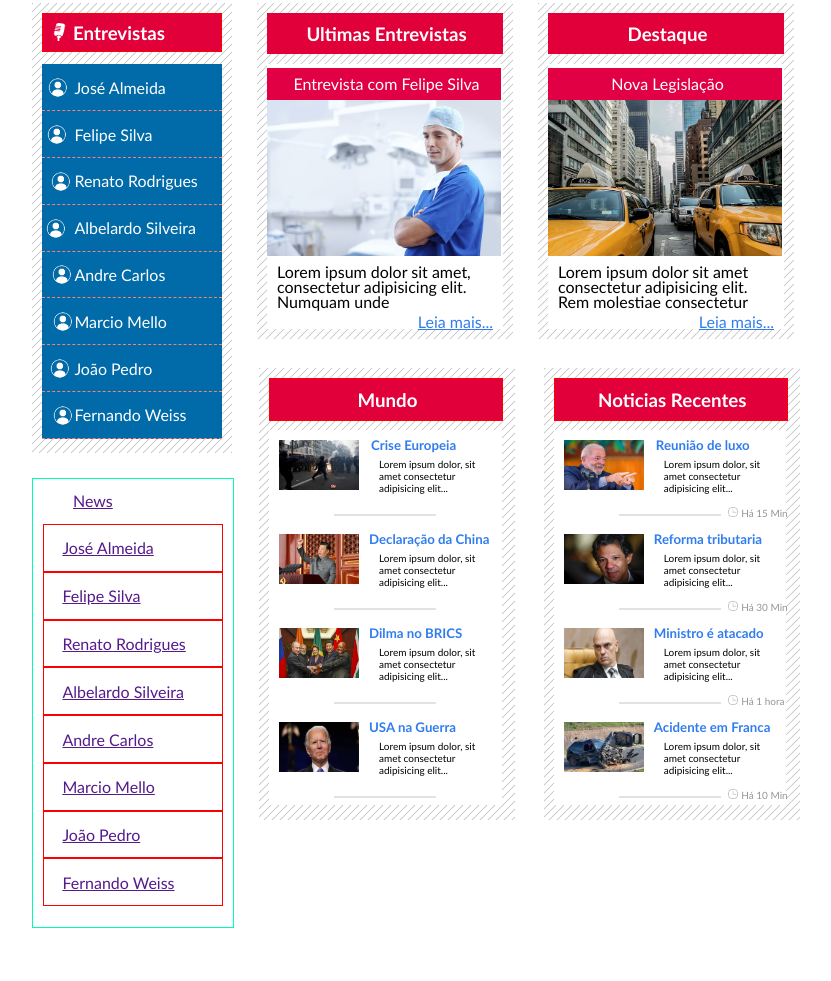
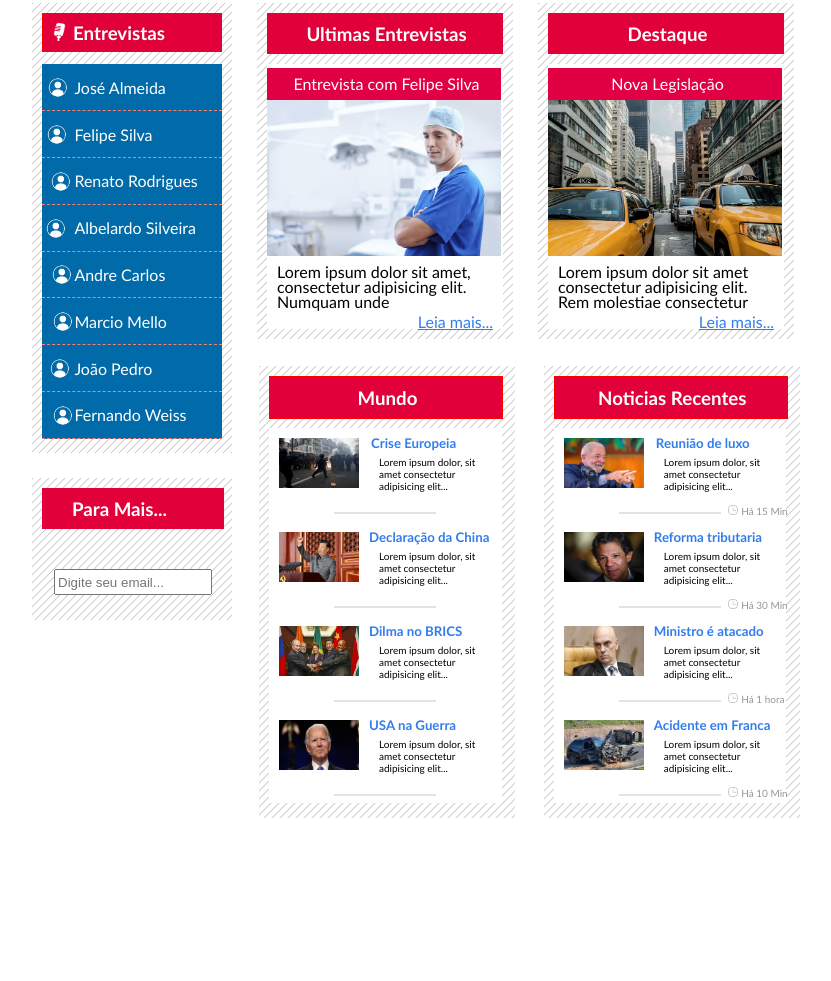
Before and after one commit to Italo-Schezar/Noticias_Cidade, a plain HTML site: page Projeto/index.html in a window 1280 px wide. Shown: the part 283-1264 px from the top of the page, without its empty margins (213-1044 px from the left). Drawn offline with Linux system fonts and the light colour scheme.

Commit message:
Estrutura Done

```diff
--- a/Css externo/estilo.css
+++ b/Css externo/estilo.css
@@ -39,12 +39,13 @@ body{
 }
 
 .entrevistas1 {
-    border: 1px solid rgb(0, 255, 179);
     width: 12.5em;
     height: 28em;
     margin-top: 30em;
     text-align: left;
     margin-left: 5px;
+    background: url(../Imagens/fundo-caixa.png);
+    padding-bottom: -20px;
 }
 
 .meio2 {
@@ -88,7 +89,10 @@ a.link_meio {
     margin-left: 10px;
     margin-top: 10px;
     display: block;
-
+    background-color:rgb(225, 0, 57);
+   text-decoration: none;
+   color: #fff;
+   line-height: 0;
 
 }
 
@@ -536,3 +540,31 @@ margin-top: -70px;
     position: absolute;
     margin-left: -13.5px;
 }
+
+#news{
+  margin:10px;
+    padding: 2px;
+    padding-left: 30px;
+    display: block;
+    background-color:rgb(225, 0, 57);
+   text-decoration: none;
+   color: #fff;
+   line-height: 0;
+   margin-bottom: 40px;
+   float: left;
+   width: 150px;
+}
+
+#branco{
+    height: 80%;
+   margin-top: 30px;
+   background-color: #fff;
+}
+
+input#email {
+    width: 150px;
+    height: 20px;
+    margin-left: 22px;
+    margin-bottom: -40px;
+    float: ;
+}
--- a/Projeto/index.html
+++ b/Projeto/index.html
@@ -188,21 +188,12 @@
             </div>
         </div>
 
-        <div class="entrevistas1">
-            <a href="" class="link_meio">News</a>
+        <div class="entrevistas1" id="news_body">
+            <a href="" id="news"><h3>Para Mais...</h3></a>
 
-            <div id="lista_2">
-                <ul>
-                    <li id="espaço"><a href="">José Almeida</a></li>
-                    <li><a href="">Felipe Silva</a></li>
-                    <li><a href="">Renato Rodrigues</a></li>
-                    <li><a href="">Albelardo Silveira</a></li>
-                    <li><a href="">Andre Carlos</a></li>
-                    <li><a href="">Marcio Mello</a></li>
-                    <li><a href="">João Pedro</a></li>
-                    <li><a href="">Fernando Weiss</a></li>
-                </ul>
-            </div>
+            <input type="text" id="email" placeholder="Digite seu email...">
+
+            <div id="branco"></div>
         </div>
 
         <div class="meio2">
```
